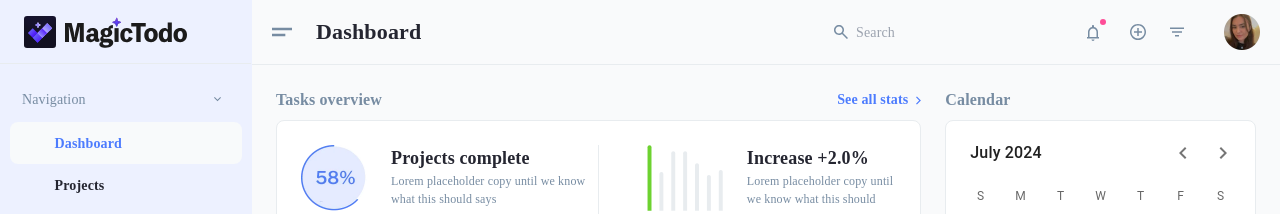
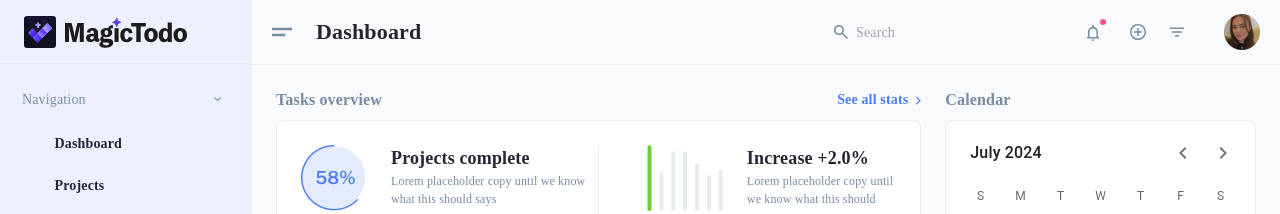
Before and after one commit to tryfoobar/demo-app, a React (Create React App) app: page /dashboard in a window 1280 px wide. Shown: the top 214 px of the page. Built offline with nearby package versions, Linux system fonts and the light colour scheme.

Commit message:
change prop settings

```diff
--- a/src/components/Sidebar/NavigationMenu.jsx
+++ b/src/components/Sidebar/NavigationMenu.jsx
@@ -37,9 +37,9 @@ const NavigationMenu = () => {
           open ? "max-h-[1000px]" : "max-h-0"
         }`}
       >
-        <MenuLink active link={"Dashboard"} href="dashboard" />
+        <MenuLink link={"Dashboard"} href="dashboard" />
         <MenuLink link={"Projects"} />
-        <MenuLink link={"Tasks"} />
+        <MenuLink link={"Tasks"} href="tasks" />
         <MenuLink link={"Calendar"} />
         <MenuLink link={"Analytics"} />
       </div>
```
